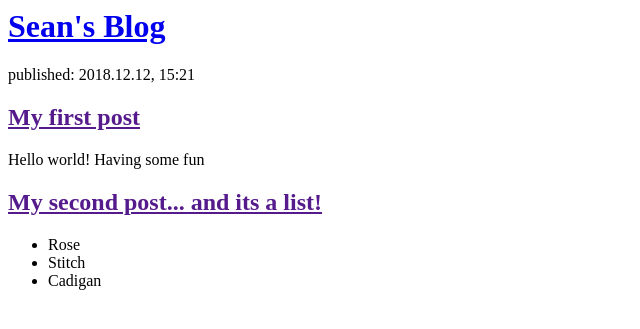
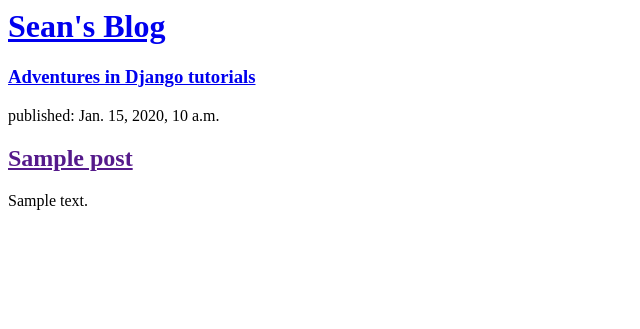
Before and after one commit to skbrimer/my-first-blog, a Django app: template blog/templates/blog/post_list.html in a window 1280 px wide. Shown: the top 329 px of the page, without its empty margins (0-640 px from the left). Run offline with Django 3.2, Linux system fonts and the light colour scheme; the template is opened without the code that fills it: values that come from a table or form of the project are taken from there, others are empty; tables that the repository leaves empty hold one stand-in row (values such as "Sample post").

Commit message:
Modifed templates to display posts from database.

```diff
--- a/blog/templates/blog/post_list.html
+++ b/blog/templates/blog/post_list.html
@@ -1,21 +1,16 @@
 <html>
-	<head>
-		<title>Sean's Blog</title>
-	</head>
-	<body>
+
+	<div>
+		<h1><a href="/">Sean's Blog</a></h1>
+		<h3><a href="/">Adventures in Django tutorials</a></h3>
+	</div>
+
+	{% for post in posts %}
 		<div>
-			<h1><a href="/">Sean's Blog</a></h1>
+			<p>published: {{post.published_date}}</p>
+			<h2><a href="">{{post.title}}</a></h2>
+			<p>{{ post.text|linebreaksbr }}</p>
 		</div>
+	{% endfor %}
 
-		<div>
-			<p>published: 2018.12.12, 15:21</p>
-			<h2><a href="">My first post</a></h2>
-			<p>Hello world! Having some fun</p>
-		</div>
-
-		<div>
-			<h2><a href="">My second post... and its a list!</a></h2>
-			<ul><li>Rose</li><li>Stitch</li><li>Cadigan</li></ul>
-		</div>
-	</body>
 </html>
```
Also changed, not shown: blog/views.py (+5 -2 lines).
